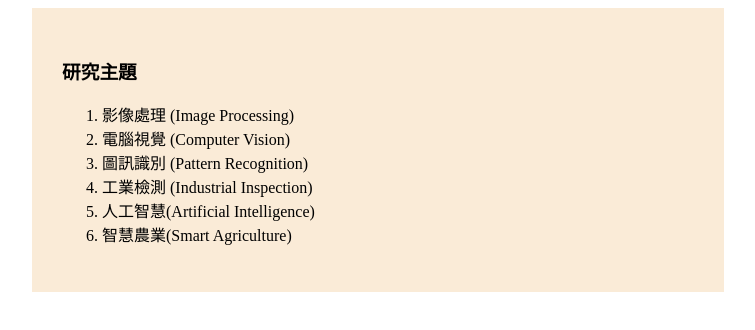
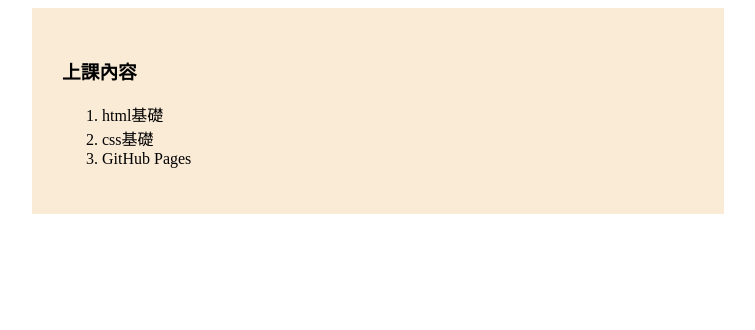
Before and after one commit to lliu27/vscode, a plain HTML site: page research.html in a window 1280 px wide. Shown: the whole page, without its empty margins (262-1017 px from the left). Drawn offline with Linux system fonts and the light colour scheme.

Commit message:
更改research.html內容

```diff
--- a/research.html
+++ b/research.html
@@ -17,23 +17,14 @@
 
 <body>
     <div id="myresearch">
-        <h3>研究主題</h3>
+        <h3>上課內容</h3>
         <ol>
-            <li>影像處理 (Image Processing)</li>
+            <li>html基礎</li>
             <li>
-                電腦視覺 (Computer Vision)
+                css基礎
             </li>
             <li>
-                圖訊識別 (Pattern Recognition)
-            </li>
-            <li>
-                工業檢測 (Industrial Inspection)
-            </li>
-            <li>
-                人工智慧(Artificial Intelligence)
-            </li>
-            <li>
-                智慧農業(Smart Agriculture)
+                GitHub Pages
             </li>
         </ol>
     </div>
```
Also changed, not shown: index.html (+1 -1 lines).
